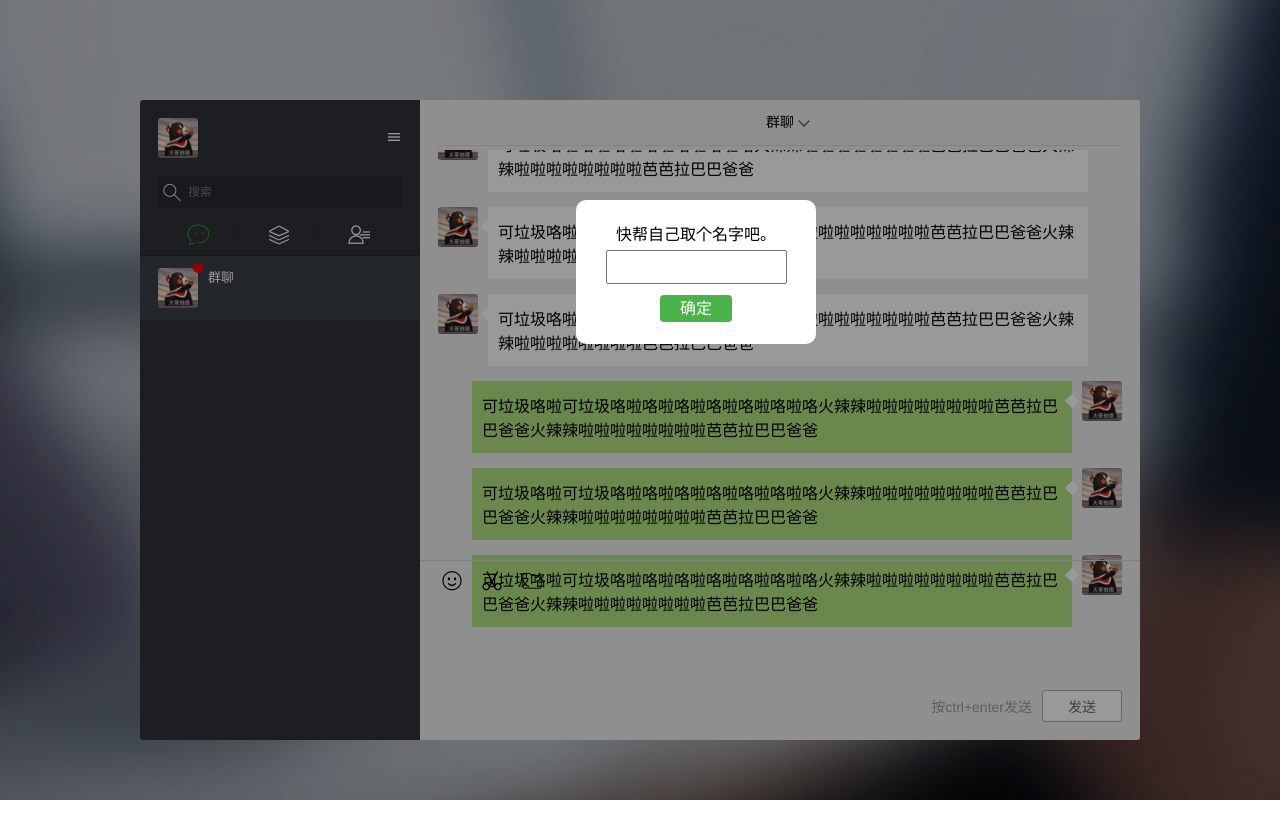
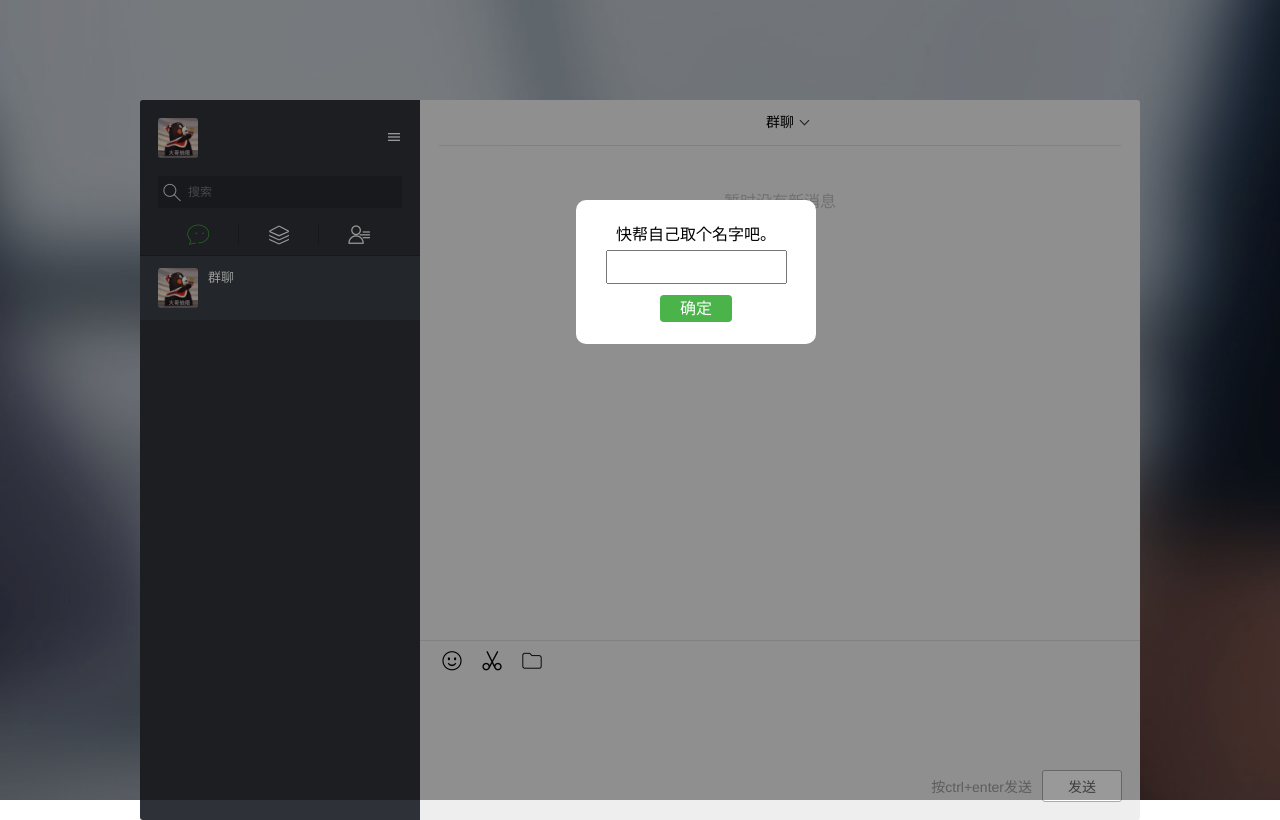
Before and after one commit to JACKJKL/wx_chat, a Vue app: page /#/ in a window 1280 px wide. Built offline with nearby package versions, Linux system fonts and the light colour scheme.

Commit message:
基本聊天功能都已经跑通

```diff
--- a/src/App.vue
+++ b/src/App.vue
@@ -1,70 +1,69 @@
 <style>
   @import "./assets/font/iconfont.css";
+.topnav_box::-webkit-scrollbar
+{
+  width: 5px;
+  height:10px;
+  background-color:#aaa;
+}
+.topnav_box::-webkit-scrollbar-track
+{
+  -webkit-box-shadow: inset 0 0 6px rgba(0,0,0,0.3);
+  border-radius: 10px;
+  background-color:#eee;
+}
+.topnav_box::-webkit-scrollbar-thumb
+{
+  border-radius: 10px;
+  -webkit-box-shadow: inset 0 0 6px rgba(0,0,0,.3);
+  background-color:#aaa;
+}
 </style>
 <style lang="less" scoped>
   @import "./assets/css/app";
 </style>
 
-<template>
-  <div id="app">
-    <div id="mask" v-if="$store.state.mask">
-      <div class="panel">
-        <div>快帮自己取个名字吧。</div>
-        <div><input type="text" v-model="$store.state.user.username" maxlength="6" ></div>
-        <div class="ok"><span @click="ok">确定</span></div>
-      </div>
-    </div>
-    <div class="main">
-      <div class="main-inner">
-        <!-- 左边栏 -->
-        <div class="sd">
-          <!-- 头部 -->
-          <div class="m-hd">
-            <div class="header">
-              <div class="avatar">
-                <img src="@/assets/img/default_hd.jpg">
-              </div>
-              <div class="info">
-                <div class="name">{{ $store.state.user.username }}</div>
-                <div class="menu">
-                  <i class="iconfont icon-menu"></i>
-                </div>
-              </div>
-            </div>
-            <div class="search">
-              <i class="iconfont icon-sousuo u-search"></i>
-              <input type="text" placeholder="搜索">
-            </div>
-            <ul class="m-tab">
-              <li class="current">
-                <i class="iconfont icon-liaotian"></i>
-              </li>
-              <li>
-                <i class="iconfont icon-yuedu"></i>
-              </li>
-              <li>
-                <i class="iconfont icon-tongxunlu"></i>
-              </li>
-            </ul>
-          </div>
-          <!-- 列表 -->
-          <div class="m-lst-box topnav_box">
-            <div class="m-lst">
-              <template>
-                <ChatItem :id="'all'" @click.native="tapChat('all', '群聊')">群聊</ChatItem>
-              </template>
-              <template v-for="x in activeUsers">
-                <ChatItem :id="x.uid" @click.native="tapChat(x.uid, x.username)">{{ x.username }}</ChatItem>
-              </template>
-            </div>
-          </div>
-        </div>
-        <div class="chat-box">
-          <router-view/>
-        </div>
-      </div>
-    </div>
-  </div>
+<template lang="pug">
+div(id="app")
+  div(id="mask" v-if="$store.state.mask")
+    div(class="panel")
+      div 快帮自己取个名字吧。
+      div
+        input(type="text" v-model="$store.state.user.username" maxlength="6")
+      div(class="ok")
+        span(@click="ok") 确定
+  div(class="main")
+    div(class="main-inner")
+      // 左边栏
+      div(class="sd")
+        // 头部
+        div(class="m-hd")
+          div(class="header")
+            div(class="avatar")
+              img(src="@/assets/img/default_hd.jpg")
+            div(class="info")
+              div(class="name") {{ $store.state.user.username }}
+              div(class="menu")
+                i(class="iconfont icon-menu")
+          div(class="search")
+            i(class="iconfont icon-sousuo u-search")
+            input(type="text" placeholder="搜索")
+          ul(class="m-tab")
+            li(class="current")
+              i(class="iconfont icon-liaotian")
+            li
+              i(class="iconfont icon-yuedu")
+            li
+              i(class="iconfont icon-tongxunlu")
+        // 列表
+        div(class="m-lst-box topnav_box")
+          div(class="m-lst")
+            template
+              ChatItem(:id="'all'" @click.native="tapChat('all', '群聊')") 群聊
+            template(v-for="x in activeUsers")
+              chat-item(:id="x.uid" @click.native="tapChat(x.uid, x.username)") {{ x.username }}
+      div(class="chat-box")
+        router-view
 </template>
 
 <script>
@@ -73,7 +72,7 @@ import ChatItem from '@/components/ChatItem'
 export default {
   name: 'App',
   components: {
-    ChatItem: ChatItem
+    ChatItem
   },
 
   mounted () {
@@ -99,11 +98,28 @@ export default {
   },
 
   methods : {
+    /**
+     * 服务器msg消息返回处理回调函数
+     */
     msgCallback(msg) {
-      console.log(msg)
+      // console.log(msg)
+      // 直接将聊天记录存储
+      const ct = {
+        sendobj: msg.from,
+        content: msg.data,
+        username: msg.username,
+        window: msg.to == 'all' ? 'all' : msg.from,
+      };
+      this.$store.commit('addChatStorage', ct);
+      // 之后更新新消息提示
+      this.$store.commit('newMsg', ct.window);
     },
+
+    /**
+     * 未有在服务器注册过的输入名称注册
+     */
     ok () {
-      this.$store.state.user.username = this.$store.state.user.username.replace('^\s*','').replace('\s*$', '').substr(0, 8);
+      this.$store.state.user.username = this.$store.state.user.username.replace(/^\s*/g,'').replace(/\s*$/g, '').substr(0, 8);
       if (this.$store.state.user.username == '') {
         return;
       }
@@ -117,11 +133,16 @@ export default {
       this.$store.state.mask = false;
     },
 
+    /**
+     * 选择聊天对象
+     */
     tapChat (who, name) {
       this.$store.state.currentChat = {
         who: who,
         name: name
-      }
+      };
+      // 如果有新消息红点 则取消
+      this.$store.commit('deleteNewMsg', who);
     }
   }
 }
--- a/src/assets/css/app.less
+++ b/src/assets/css/app.less
@@ -17,16 +17,16 @@
   background-size: cover;
   height: 100%;
   .main {
-    height: 80%;
-    min-height: 600px;
+    height: 720px;
+    // min-height: 600px;
     padding-top: 100px;
     transition: padding .3s linear;
     -webkit-transition: padding .3s linear;
     -webkit-backface-visibility: hidden;
     backface-visibility: hidden;
     .main-inner {
-      max-width: 1000px;
-      min-width: 800px;
+      width: 1000px;
+      // min-width: 800px;
       height: 100%;
       margin: 0 auto;
       border-radius: 3px;
@@ -180,23 +180,3 @@
     }
   }
 }
-
-// 更改滚动条样式，仅支持webkit内核浏览器
-.topnav_box::-webkit-scrollbar
-{
-  width: 5px;
-  height:10px;
-  background-color:#666;
-}
-.topnav_box::-webkit-scrollbar-track
-{
-  -webkit-box-shadow: inset 0 0 6px rgba(0,0,0,0.3);
-  border-radius: 10px;
-  background-color:#444;
-}
-.topnav_box::-webkit-scrollbar-thumb
-{
-  border-radius: 10px;
-  -webkit-box-shadow: inset 0 0 6px rgba(0,0,0,.3);
-  background-color:#666;
-}
--- a/src/assets/css/chat_area.less
+++ b/src/assets/css/chat_area.less
@@ -27,9 +27,9 @@
       content: '';
       position: absolute;
       right: -14px;
-      width: 7px;
+      width: 6px;
       top: 7px;
-      height: 7px;
+      height: 6px;
       transform: rotate(45deg);
       border-bottom: 1px solid #333;
       border-right: 1px solid #333;
@@ -39,7 +39,7 @@
 .chat-bd {
   position: absolute;
   padding: 18px;
-  height: 510px;
+  height: 490px;
   box-sizing: border-box;
   top: 50px;
   right: 0;
@@ -55,9 +55,14 @@
         margin-right: 10px;
         border-radius: 3px;
       }
+      .show-name {
+        font-size: 12px;
+        color: #aaa;
+        padding-bottom: 2px;
+      }
       .content {
         max-width: 580px;
-        padding: 12px 10px;
+        padding: 10px 10px;
         background-color: #fff;
         position: relative;
         &:before {
@@ -84,13 +89,13 @@
       }
       .content {
         max-width: 580px;
-        padding: 12px 10px;
+        padding: 10px 10px;
         background-color: #b1e281;
         position: relative;
         &:before {
           content: '';
           position: absolute;
-          border: 5px solid #fff;
+          border: 5px solid #b1e281;
           top: 15px;
           right: -5px;
           transform: rotate(45deg);
--- a/src/components/ChatArea.vue
+++ b/src/components/ChatArea.vue
@@ -6,19 +6,29 @@
 <template lang="pug">
 div.chat-area
   div.box-hd
-    div.title {{ $store.state.currentChat.name }}
+    div.title {{ whoName }}
 
-  div.chat-bd(ref="chatbox")
-    div.empty 暂时没有新消息
-    div.msg-item.msg-item-left.clearfix(v-for="x in '123'")
-      div.nt-item
-        img.image(src="@/assets/img/default_hd.jpg")
-        div.content 可垃圾咯啦咯啦咯啦咯啦咯啦咯啦咯火辣辣啦啦啦啦啦啦啦啦芭芭拉巴巴爸爸火辣辣啦啦啦啦啦啦啦啦芭芭拉巴巴爸爸
-    div.msg-item.msg-item-right.clearfix(v-for="x in '123'")
-      div.nt-item
-        div.content 可垃圾咯啦可垃圾咯啦咯啦咯啦咯啦咯啦咯啦咯火辣辣啦啦啦啦啦啦啦啦芭芭拉巴巴爸爸火辣辣啦啦啦啦啦啦啦啦芭芭拉巴巴爸爸
-        img.image(src="@/assets/img/default_hd.jpg")
-
+  div.chat-bd.topnav_box(ref="chatbox")
+    div.empty(v-if="currentChatList.length == 0") 暂时没有新消息
+    //- div.msg-item.msg-item-left.clearfix(v-for="x in '123'")
+    //-   div.nt-item
+    //-     img.image(src="@/assets/img/default_hd.jpg")
+    //-     div.content 可垃圾咯啦咯啦咯啦咯啦咯啦咯啦咯火辣辣啦啦啦啦啦啦啦啦芭芭拉巴巴爸爸火辣辣啦啦啦啦啦啦啦啦芭芭拉巴巴爸爸
+    //- div.msg-item.msg-item-right.clearfix(v-for="x in '123'")
+    //-   div.nt-item
+    //-     div.content 可垃圾咯啦可垃圾咯啦咯啦咯啦咯啦咯啦咯啦咯火辣辣啦啦啦啦啦啦啦啦芭芭拉巴巴爸爸火辣辣啦啦啦啦啦啦啦啦芭芭拉巴巴爸爸
+    //-     img.image(src="@/assets/img/default_hd.jpg")
+    template(v-for="x in currentChatList")
+      div.msg-item.clearfix.msg-item-left(v-if= "x.sendobj != 'me'")
+        div.nt-item
+          img.image(src="@/assets/img/default_hd.jpg")
+          div
+            div.show-name(v-if="who=='all'") {{ x.username }}
+            div.content(v-html="x.content")
+      div.msg-item.msg-item-right.clearfix(v-else="")
+        div.nt-item
+          div.content(v-html="x.content")
+          img.image(src="@/assets/img/default_hd.jpg")
   div.m-ft
     ul.tool-tab
       li
@@ -28,7 +38,7 @@ div.chat-area
       li
         i.iconfont.icon-file
     div.content
-      div.input(contenteditable="true" ref="input")
+      div.input(contenteditable="true" ref="input" @keyup.ctrl.enter="send")
 
     div.action
       span.notice 按ctrl+enter发送
@@ -41,45 +51,84 @@ export default {
   name: 'ChatArea',
   data () {
     return {
+      currentChatList: [], // 聊天记录
     }
   },
+  // 监听器 用于监听何时该刷新数据
   watch: {
-    '$store.state.mask':{
-      handler(curVal,oldVal){
-        //监听变量变化，发送请求
-        this.initChatArea();
-      },
-      deep:true
-    },
+    // 输入名称后刷新 貌似不需要 此时并没有聊天数据
+    // '$store.state.mask':{
+    //   handler(curVal,oldVal){
+    //     //监听变量变化，发送请求
+    //     this._resetCurrentChatStorage();
+    //   },
+    //   // deep:true
+    // },
+    // 改变聊天对象
     '$store.state.currentChat.who': {
       handler(curVal, oldVal) {
-        this._boxToBottom();
+        this._resetCurrentChatStorage();
+      }
+    },
+    // 控制刷新 新消息时
+    '$store.state.isNeedPush': {
+      handler(curVal, oldVal) {
+        this._resetCurrentChatStorage();
       }
     }
   },
+  // 增加两个计算属性 方便处理
+  computed: {
+    who () {
+      return this.$store.state.currentChat.who;
+    },
+    whoName() {
+      return this.$store.state.currentChat.name;
+    }
+  },
   methods: {
+    /**
+     * 发送消息
+     */
     send () {
       let content = this.$refs.input.innerHTML;
-      content = content.replace('^\s*','').replace('\s*$', '').substr(0, 200); // max 200
+      content = content.replace(/^\s*/g,'').replace(/\s*$/g, '').substr(0, 200); // max 最大发送200
       if (!content) {
         return;
       }
       const conf = {
-        to: this.$store.state.currentChat.who, //发送给当前窗口聊天对象
+        to: this.who, //发送给当前窗口聊天对象
         data: content,
       };
       this.$store.commit('send', conf)
+      // 保存聊天记录 sessionStorage.historyChat
+      this.$store.commit('addChatStorage', {
+        content,
+        sendobj: 'me', //代表自己发的
+        username: this.$store.state.user.username, //发送人名称
+        // 聊天窗口对象
+        window: this.who
+      });
+      // 重新初始化 再清空输入框
+      this._resetCurrentChatStorage();
+      this.$refs.input.innerHTML = '';
+    },
 
-    },
-    initChatArea () {
-      console.log('aaa');
-    },
-    _boxToBottom () {
-      this.$refs.chatbox.scrollTop = this.$refs.chatbox.scrollHeight;
+    /**
+     * 重新初始化聊天界面 获取聊天记录
+     */
+    _resetCurrentChatStorage () {
+      const hc = (sessionStorage.historyChat && JSON.parse(sessionStorage.historyChat)) || {};
+      this.currentChatList = hc[this.who] ? hc[this.who] : [];
+      // 同时将滚动条放置聊天底部 这里要延时才行，原因不明
+      setTimeout(()=> {
+        this.$refs.chatbox.scrollTop = this.$refs.chatbox.scrollHeight;
+      }, 10);
     }
   },
+  // 页面初始化
   mounted () {
-    this._boxToBottom();
+    this._resetCurrentChatStorage();
   }
 }
 </script>
--- a/src/components/ChatItem.vue
+++ b/src/components/ChatItem.vue
@@ -45,7 +45,7 @@
 
 <template lang="pug">
 div.chat-item(:class="{'current': isCurrent}")
-  div.avatar.new-msg
+  div.avatar(:class="{'new-msg': isHasNewMsg}")
     img(src="@/assets/img/default_hd.jpg")
   div.name
     slot
@@ -62,8 +62,13 @@ export default {
     }
   },
   computed: {
+    // 是否当前
     isCurrent() {
       return this.$store.state.currentChat.who == this.id;
+    },
+    // 是否显示消息小红点
+    isHasNewMsg () {
+      return this.$store.state.noRead.includes(String(this.id));
     }
   }
 }
--- a/src/net/socket.js
+++ b/src/net/socket.js
@@ -19,7 +19,7 @@ class WSocket {
   open (c) {
     // 貌似不在短时间内调用onopen 会自动调用，所以在此处new
     try {
-      this.wss = new WebSocket("ws://localhost:8081");
+      this.wss = new WebSocket("ws://localhost:18081");
     } catch( err ) {
       alert('连接服务器失败');
     }
--- a/src/store/index.js
+++ b/src/store/index.js
@@ -6,16 +6,25 @@ Vue.use(Vuex)
 
 const store = new Vuex.Store({
   state: {
+    // 用户信息
     user: {
       username: '',
       uid: ''
     },
+    // 在线用户
     userList: [],
+    // 当前窗口信息
     currentChat: {
       who: 'all',
       name: '群聊'
     },
-    mask: true
+    // 输入名称控制
+    mask: true,
+    isNeedPush: 0, // 控制了解界面刷新显示消息
+    // 未读信息记录, 数组简单处理
+    noRead: []
+  },
+  getters: {
   },
   mutations: {
     // 初始化连接 注册
@@ -44,6 +53,7 @@ const store = new Vuex.Store({
       });
     },
 
+    // 消息推送
     send (state, conf) {
       let _conf = {
         event: 'msg',
@@ -54,7 +64,54 @@ const store = new Vuex.Store({
       };
       _conf = Object.assign(_conf, conf);
       ws.send(_conf);
+    },
+
+    // 保存聊天记录 sessionStorage.historyChat
+    addChatStorage(state, info) {
+      let hc = (sessionStorage.historyChat && JSON.parse(sessionStorage.historyChat)) || {};
+      const _ct = {
+        sendobj: info.sendobj,   // 谁发的
+        content: info.content,  // 发送内容
+        username: info.username, //发送人名称
+        // 聊天窗口对象
+        window: info.window,
+        date: Number(new Date())
+      }
+      // 聊天记录对应某个聊天窗口对象
+      if (!hc[_ct.window]) {
+        hc[_ct.window] = [];
+      }
+      hc[_ct.window].push(_ct);
+      sessionStorage.historyChat = JSON.stringify(hc);
+    },
+
+    /**
+     * 新消息提示
+     */
+    newMsg (state, cwindow) {
+       // 先判断 如果是当前窗口，直接更新 无需加入新消息提示数组
+       if (cwindow == state.currentChat.who) {
+        state.isNeedPush++; //改变即可
+       } else {
+        // 没有则加入提示数组
+        if (!state.noRead.includes(String(cwindow))) {
+          state.noRead.push(String(cwindow));
+        }
+       }
+    },
+
+    /**
+     * 取消某个消息提示红点
+     */
+    deleteNewMsg (state, cwindow) {
+      cwindow = String(cwindow);
+      const index = state.noRead.indexOf(cwindow);
+      if (index > -1) {
+          state.noRead.splice(index, 1);
+      }
     }
+  },
+  actions: {
   }
 });
 
```
Also changed, not shown: 1 other file (tests, documents, lock files or other folders).
